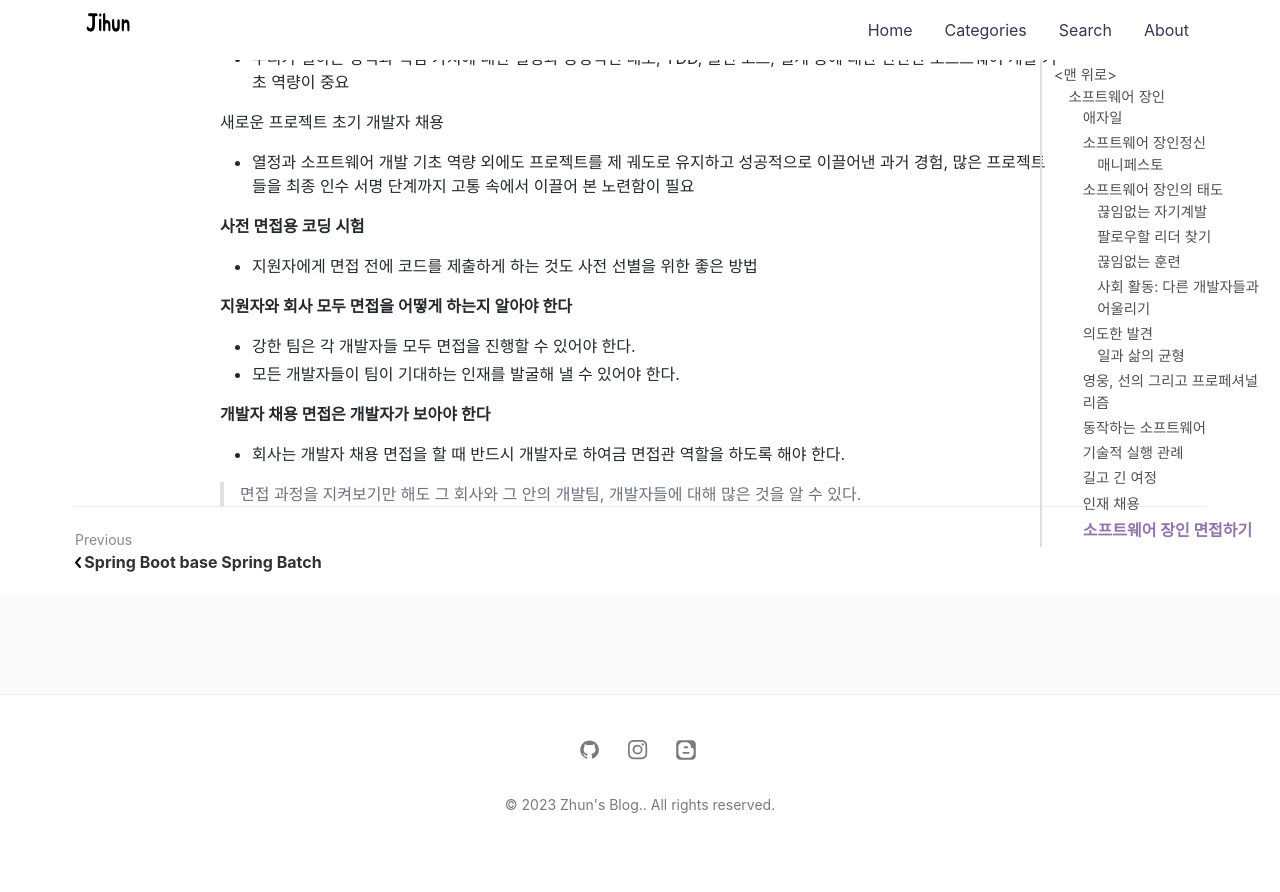
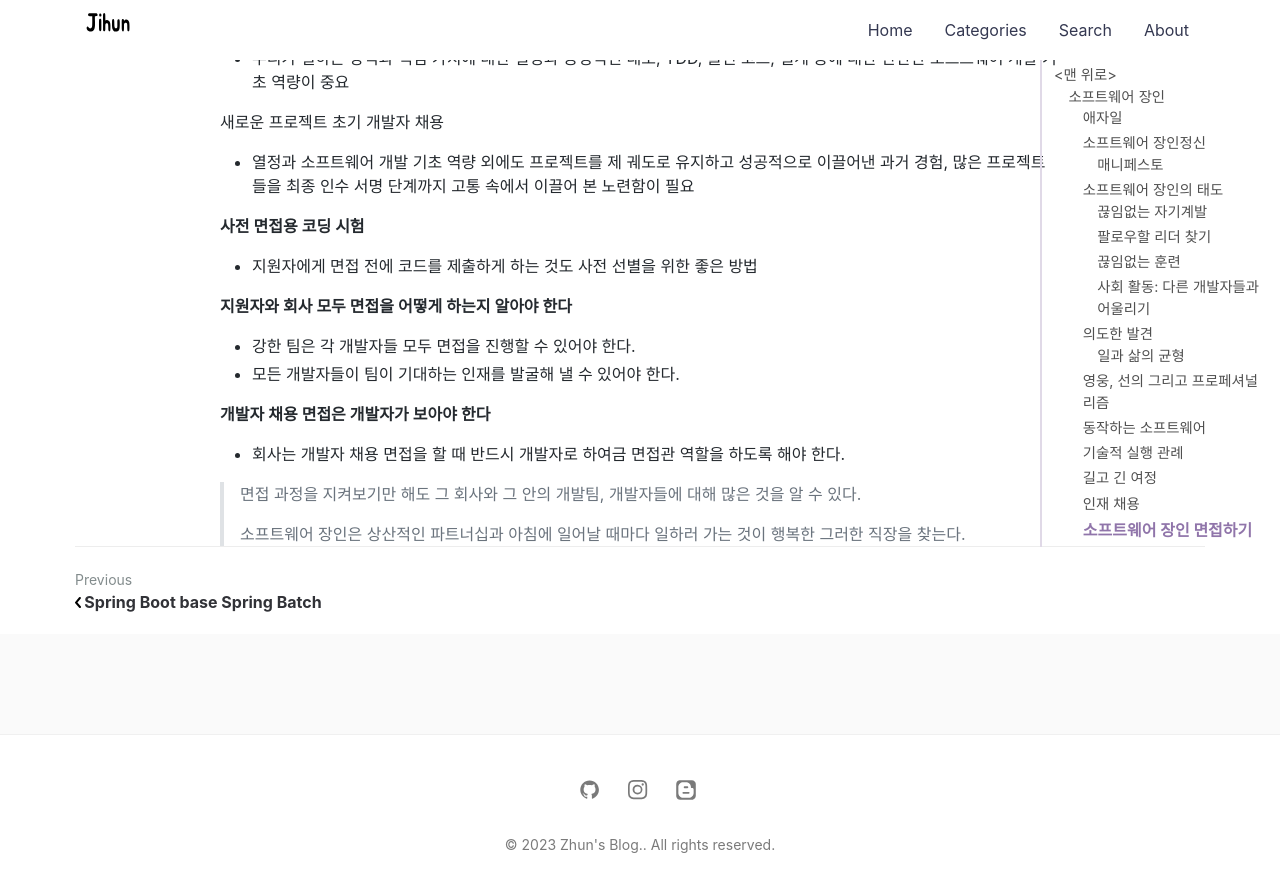
Before and after one commit to jihunparkme/jihunparkme.github.io, a Jekyll site: the page built from _posts/2023-02-01-a-software-master.md, in a window 1280 px wide and 900 px high, scrolled down 12368 px. Shown: the top 892 px of the window. Built offline with Jekyll 4.4.1, drawn with Linux system fonts in a browser that asks for light colours; nearby versions of some CDN libraries; comment, search, counter and statistics services are not loaded; before the commit the page ends 13228 px from its top, so only the background shows below that.

Commit message:
[software master] 소프트웨어 장인 면접하기

```diff
--- a/_posts/2023-02-01-a-software-master.md
+++ b/_posts/2023-02-01-a-software-master.md
@@ -507,3 +507,5 @@ XP 실행 관례의 일부를 살펴보자.
 - 회사는 개발자 채용 면접을 할 때 반드시 개발자로 하여금 면접관 역할을 하도록 해야 한다.
 
 > 면접 과정을 지켜보기만 해도 그 회사와 그 안의 개발팀, 개발자들에 대해 많은 것을 알 수 있다.
+>
+> 소프트웨어 장인은 상산적인 파트너십과 아침에 일어날 때마다 일하러 가는 것이 행복한 그러한 직장을 찾는다.
```
